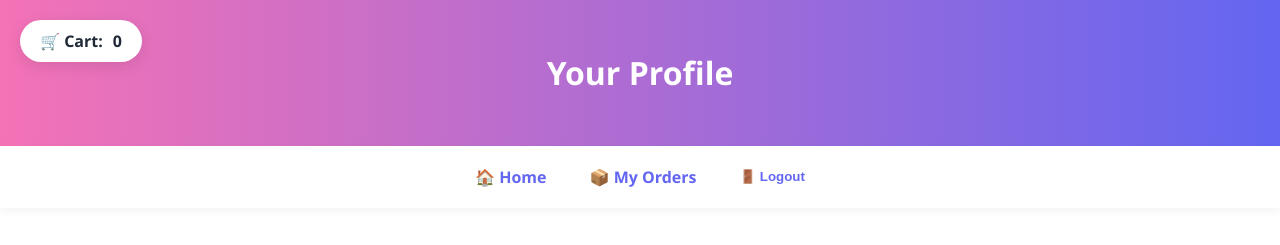
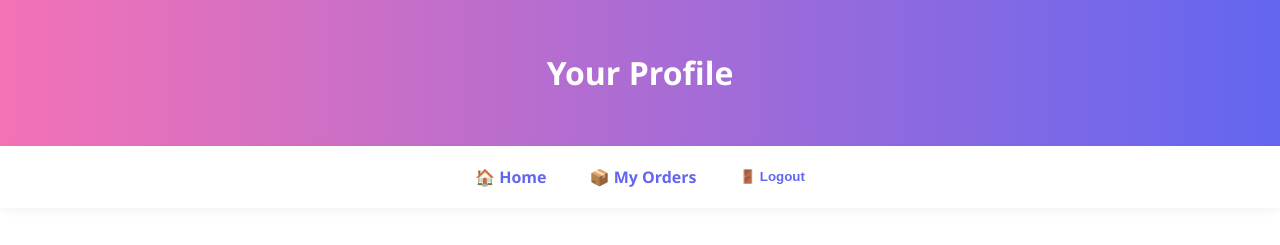
Before and after one commit to ssk219166/Xander, a plain HTML site: page profile.html in a window 1280 px wide. Shown: the top 245 px of the page. Drawn offline with Linux system fonts and the light colour scheme; sample sign-in values are in the browser's storage.

Commit message:
Update profile.html

```diff
--- a/profile.html
+++ b/profile.html
@@ -124,21 +124,6 @@
       font-weight: bold;
     }
 
-    .cart-box {
-      position: fixed;
-      top: 20px;
-      left: 20px;
-      background: white;
-      padding: 10px 20px;
-      border-radius: 999px;
-      box-shadow: 0 4px 15px rgba(0,0,0,0.1);
-      font-weight: bold;
-      display: flex;
-      align-items: center;
-      gap: 10px;
-      z-index: 1000;
-    }
-
     footer {
       text-align: center;
       padding: 20px;
@@ -157,8 +142,6 @@
     <a href="orders-list.html">📦 My Orders</a>
     <button id="logoutBtn">🚪 Logout</button>
   </nav>
-
-  <div class="cart-box">🛒 Cart: <span id="cart-count">0</span></div>
 
   <div class="section">
     <div class="profile-box" id="profileBox">
```
